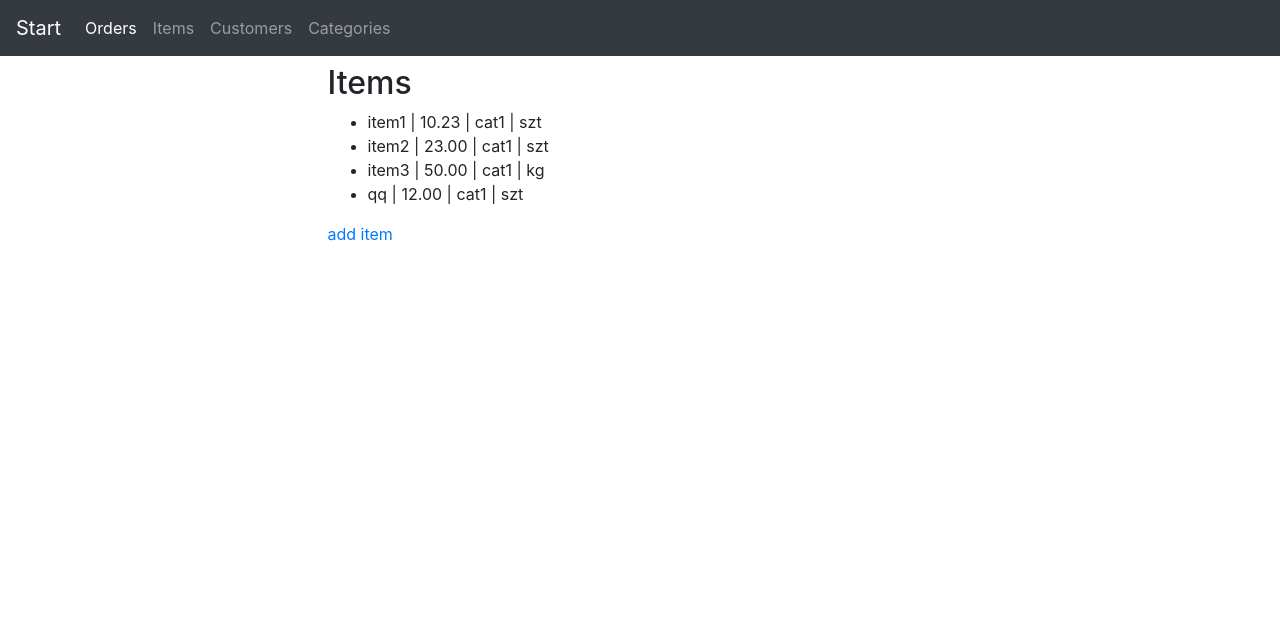
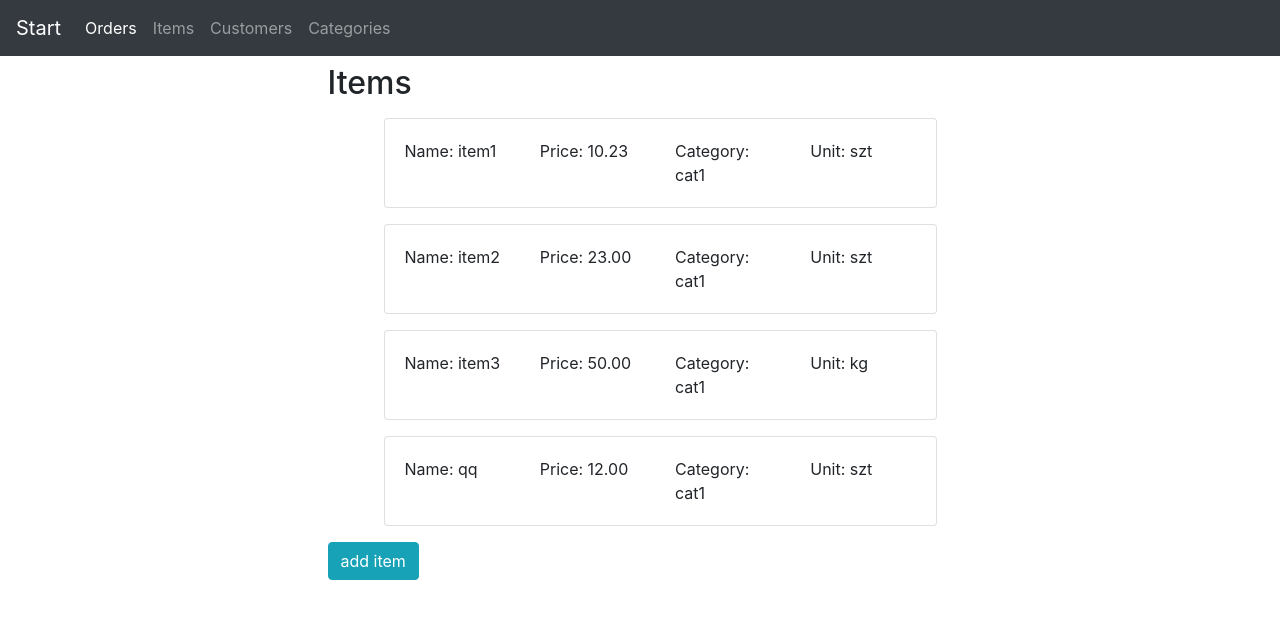
Before and after one commit to KamilKulerz/order_management, a Django app: page /items/ in a window 1280 px wide. Shown: the top 619 px of the page. Run offline with Django 3.2, Linux system fonts and the light colour scheme; data comes from the database, SQL or seed files in the repository; some libraries are stand-ins or nearby versions.

Commit message:
btn styling + html bootstrap

```diff
--- a/orders_app/templates/orders_app/item_list.html
+++ b/orders_app/templates/orders_app/item_list.html
@@ -4,8 +4,19 @@
     <h2>Items</h2>
     <ul>
         {% for item in object_list %}
-            <li>{{ item.name }} | {{ item.price }} | {{ item.category_id }} | {{ item.unit }}</li>
+            <div class="card m-3">
+                <div class="card-body">
+                    <div class="row">
+                        <div class="col-3">Name: {{ item.name }}</div>
+                        <div class="col-3">Price: {{ item.price }}</div>
+                        <div class="col-3">Category: {{ item.category_id }}</div>
+                        <div class="col-3">Unit: {{ item.unit }}</div>
+                    </div>
+
+                </div>
+
+            </div>
         {% endfor %}
     </ul>
-    <a href="{% url 'orders_app:add_items' %}">add item</a>
+    <a href="{% url 'orders_app:add_items' %}" class="btn btn-info" role="button">add item</a>
 {% endblock %}
```
Also changed, not shown: orders_app/templates/orders_app/customer_list.html (+6 -2 lines).
